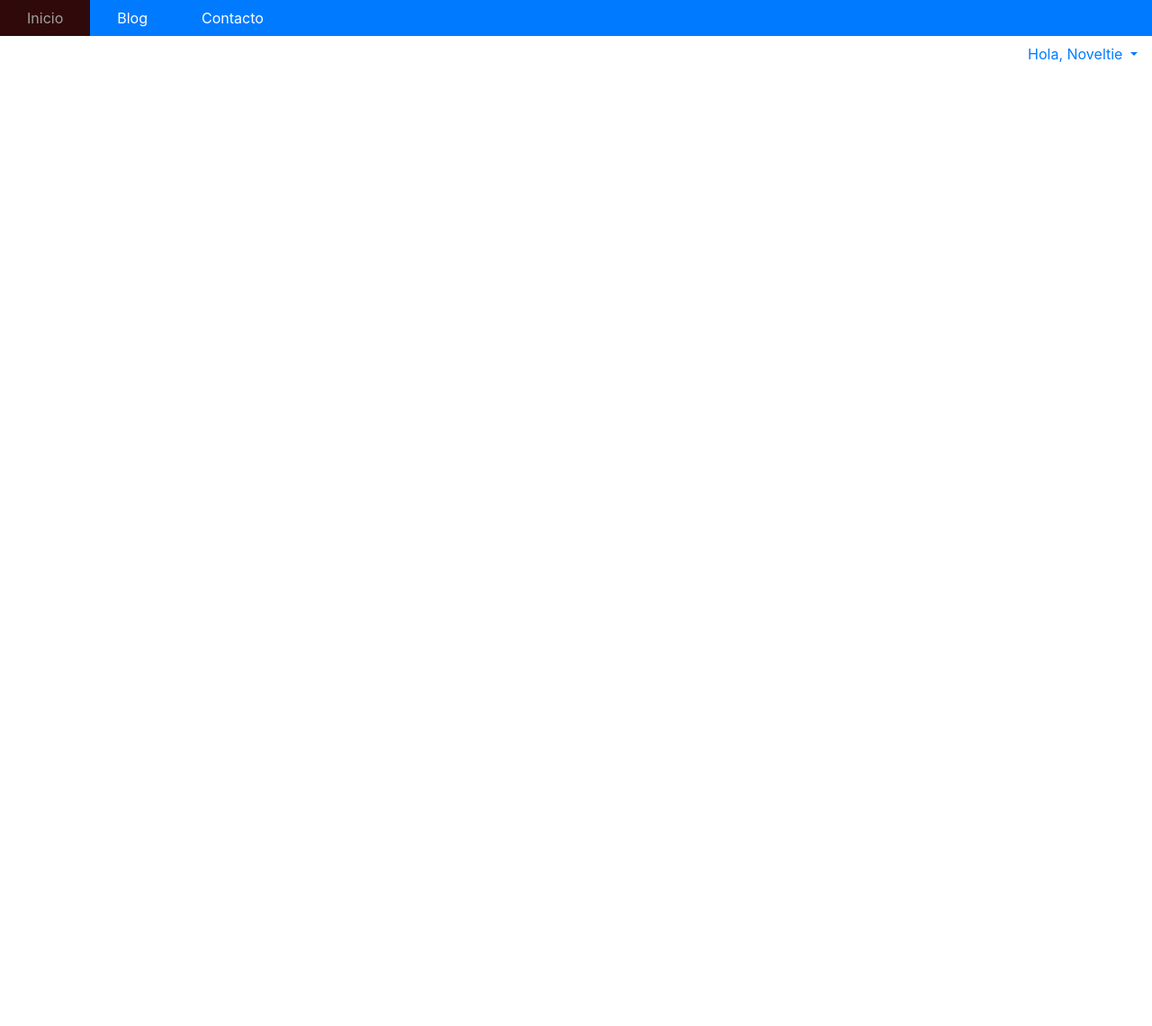
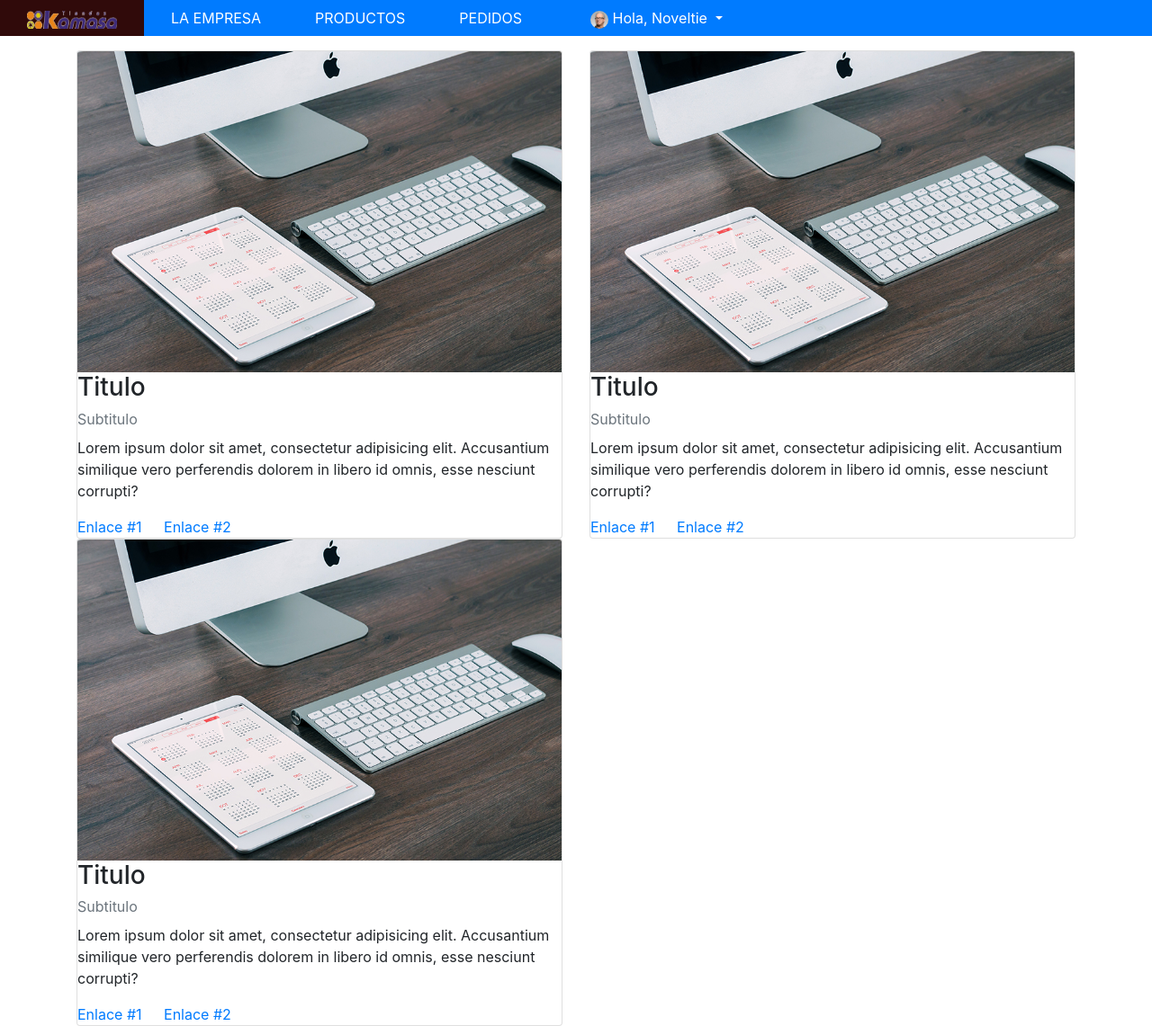
Before and after one commit to Oscar-Payco/Noveltie-practices, a plain HTML site: page Kamasa/index.html in a window 1280 px wide. Shown: the whole page at 90% size. Before the commit the page ends 800 px from the top, so only its background shows below. Drawn offline with nearby package versions, Linux system fonts and the light colour scheme.

Commit message:
changed view

```diff
--- a/Kamasa/index.html
+++ b/Kamasa/index.html
@@ -13,44 +13,81 @@
 
     <div class="container-fluid" style="padding-right: 0px; padding-left: 0px;">
   		<ul class="fm-nav nav bg-primary text-black">
+          <li class="nav-item">
+            <a href="#" class="nav-link active"><img src="img/logo.png" alt="" style="width: 100px; height: 20px;"></a>
+          </li>
 					<li class="nav-item">
-						<a href="#" class="nav-link active">Inicio</a>
+						<a href="#" class="nav-link active">LA EMPRESA</a>
 					</li>
 					<li class="nav-item">
-						<a href="#" class="nav-link">Blog</a>
+						<a href="#" class="nav-link">PRODUCTOS</a>
 					</li>
 					<li class="nav-item">
-						<a href="#" class="nav-link">Contacto</a>
+						<a href="#" class="nav-link">PEDIDOS</a>
 					</li>
 
-				</ul>
+          <li class="nav-item">
+            <nav class="nav navbar align-items-end">
+    					<a data-hover="dropdown" href="#" class="dropdown-toggle"><img src="img/persona1.jpg" alt="" class="img-responsive" style="border-radius: 100px; width: 20px; height: 20px;">&nbsp;<span class="hidden-xs">Hola,&nbsp;Noveltie</span>&nbsp;<span class="caret"></span></a>
+    				</nav>
+					</li>
 
-        <ul class="nav navbar navbar-top-links navbar-right mbn">
+			</ul>
 
 
-				&nbsp;&nbsp;&nbsp;&nbsp;
+    </div>
 
-				<!--<li class="dropdown"><a data-hover="dropdown" href="#" class="dropdown-toggle"  data-toggle="modal" data-target="#aperturarcaja" title="Aperurar Caja"><i class="fa fa-unlock"></i><span class="badge badge-yellow">8</span></a>
+    <div class="container">
 
-				</li>-->
+  		<div class="row mt-3">
+  			<div class="col-6">
+  				<div class="card">
+  					<img src="img/bg.jpg" class="card-img-top img-fluid" alt="">
+  					<div class="card-block">
+  						<h3 class="card-title">Titulo</h3>
+  						<p class="card-subtitle text-muted mb-2">Subtitulo</p>
+  						<p class="card-text">Lorem ipsum dolor sit amet, consectetur adipisicing elit. Accusantium similique vero perferendis dolorem in libero id omnis, esse nesciunt corrupti?</p>
+  						<a href="#" class="card-link">Enlace #1</a>
+  						<a href="#" class="card-link">Enlace #2</a>
+  					</div>
+  				</div>
+  			</div>
 
-				<!---->
+        <div class="col-6">
+  				<div class="card">
+  					<img src="img/bg.jpg" class="card-img-top img-fluid" alt="">
+  					<div class="card-block">
+  						<h3 class="card-title">Titulo</h3>
+  						<p class="card-subtitle text-muted mb-2">Subtitulo</p>
+  						<p class="card-text">Lorem ipsum dolor sit amet, consectetur adipisicing elit. Accusantium similique vero perferendis dolorem in libero id omnis, esse nesciunt corrupti?</p>
+  						<a href="#" class="card-link">Enlace #1</a>
+  						<a href="#" class="card-link">Enlace #2</a>
+  					</div>
+  				</div>
+  			</div>
+
+        <div class="col-6">
+  				<div class="card">
+  					<img src="img/bg.jpg" class="card-img-top img-fluid" alt="">
+  					<div class="card-block">
+  						<h3 class="card-title">Titulo</h3>
+  						<p class="card-subtitle text-muted mb-2">Subtitulo</p>
+  						<p class="card-text">Lorem ipsum dolor sit amet, consectetur adipisicing elit. Accusantium similique vero perferendis dolorem in libero id omnis, esse nesciunt corrupti?</p>
+  						<a href="#" class="card-link">Enlace #1</a>
+  						<a href="#" class="card-link">Enlace #2</a>
+  					</div>
+  				</div>
+  			</div>
+  		</div>
 
 
 
 
+  	</div>
 
-				<!-- CUENTA USUARIO -->
 
-				<li class="dropdown topbar-user"><a data-hover="dropdown" href="#" class="dropdown-toggle"><img src="http://localhost:8000/assets/images/uifaces/48.jpg" alt="" class="img-responsive img-circle">&nbsp;<span class="hidden-xs">Hola,&nbsp;Noveltie</span>&nbsp;<span class="caret"></span></a>
-				<ul class="dropdown-menu dropdown-user pull-right">
-					<!-- <li><a id="user" data-value="" href="http://localhost:8000/usuario/3"><i class="fa fa-user"></i>Mi Perfil</a></li> -->
-					<li><a href="http://localhost:8000/logout"><i class="fa fa-key"></i>Cerrar Sesión</a></li>
-				</ul>
-				</li>
 
-			</ul>
-      </div>
+
 
 
     <script src="js/jquery-3.2.1.min.js"></script>
```
Also changed, not shown: Kamasa/img/logo.png (added), Kamasa/img/persona1.jpg (added).
